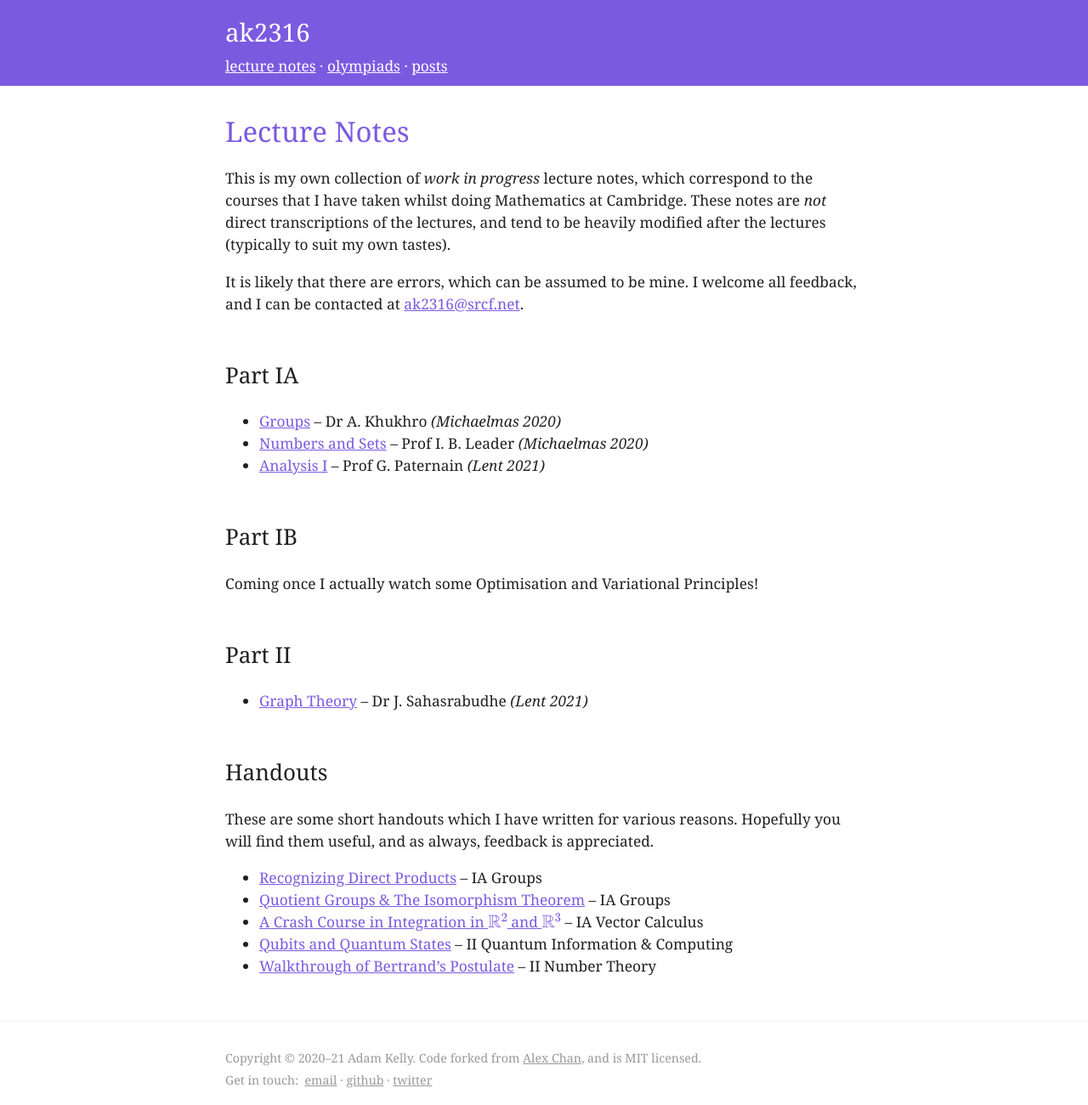
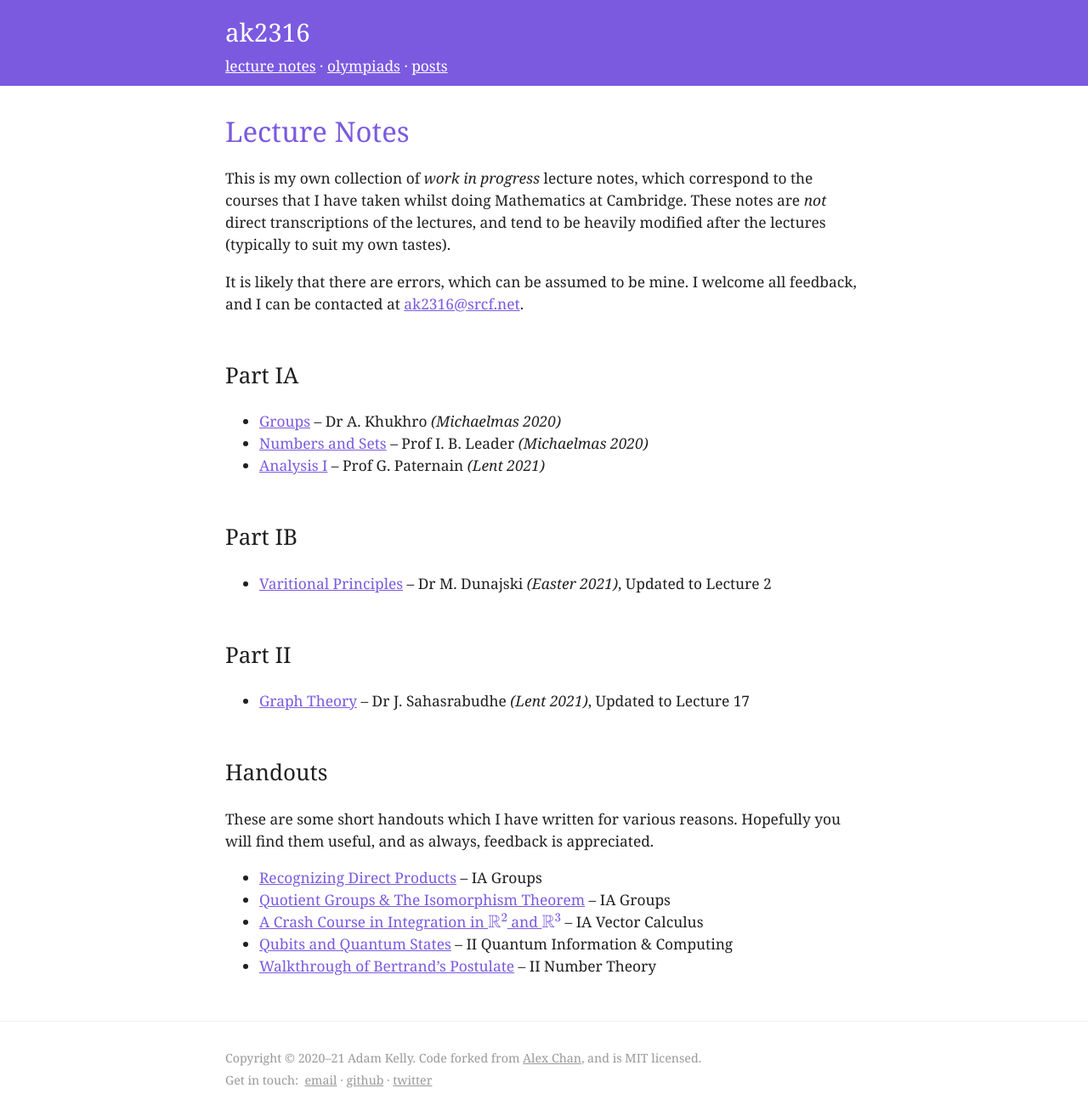
Before and after one commit to ak2316-cam/website, a Jekyll site: the page built from src/lecture-notes.md, in a window 1280 px wide. Shown: the whole page at 85% size. Built offline with Jekyll 4.4.1, drawn with Linux system fonts in a browser that asks for light colours.

Commit message:
Updated lecture notes

```diff
--- a/src/lecture-notes.md
+++ b/src/lecture-notes.md
@@ -15,11 +15,12 @@ It is likely that there are errors, which can be assumed to be mine. I welcome a
 
 ## Part IB
 
-Coming once I actually watch some Optimisation and Variational Principles!
+- [Varitional Principles](/files/ib-variational-principles/variational-principles.pdf) -- Dr M. Dunajski _(Easter 2021)_, Updated to Lecture 2
+
 
 ## Part II
 
-- [Graph Theory](/files/ii-graph-theory/graph-theory.pdf) -- Dr J. Sahasrabudhe _(Lent 2021)_
+- [Graph Theory](/files/ii-graph-theory/graph-theory.pdf) -- Dr J. Sahasrabudhe _(Lent 2021)_, Updated to Lecture 17
 
 ## Handouts
 
```
